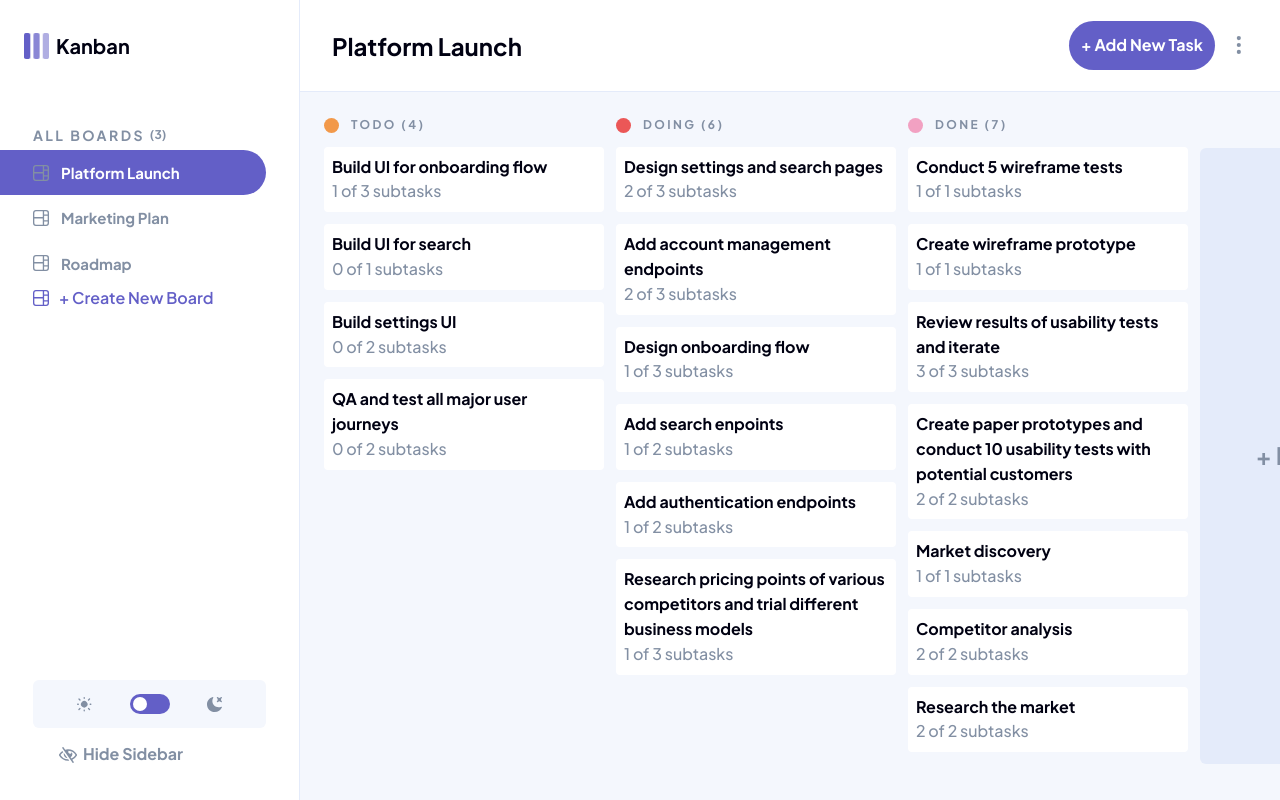
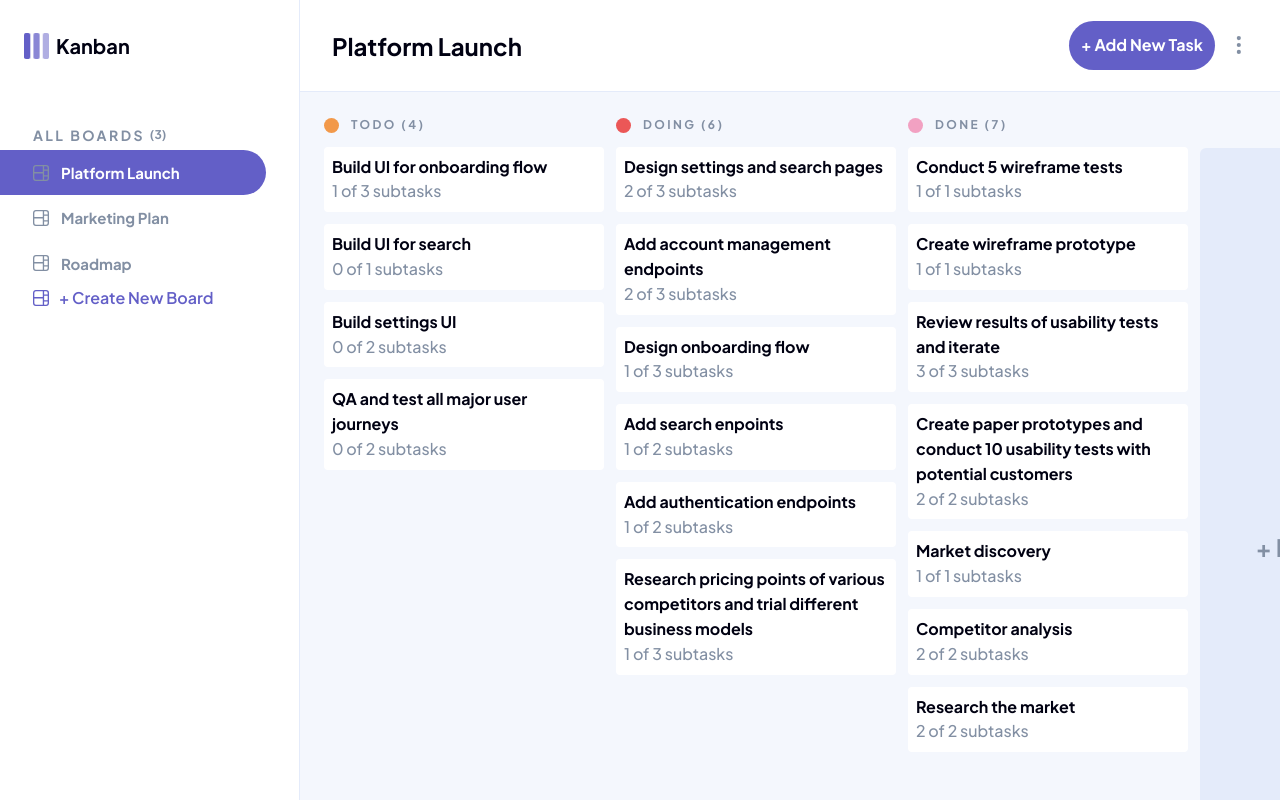
Before and after one commit to HabibEniolabi/kanban-task-management-app, a Next.js app: page / in a window 1280 px wide. Shown: the top 800 px of the page. Built offline with nearby package versions, Linux system fonts and the light colour scheme.

Commit message:
Fixes on toggle sidebar and others

```diff
--- a/src/app/ClientLayout.tsx
+++ b/src/app/ClientLayout.tsx
@@ -53,7 +53,7 @@
         const mappedBoards: Board[] = jsonBoards.map((board, index) => ({
           id: String(index + 1),
           name: board.name,
-          icon: <BoardIcon color="#828FA3" />,
+          icon: <BoardIcon color={"#828FA3"} />,
           columns: board.columns.map((column, colIndex) => ({
             id: `col-${index}-${colIndex}`,
             name: column.name,
--- a/src/assets/icon/toggle.tsx
+++ b/src/assets/icon/toggle.tsx
@@ -1,36 +1,58 @@
+"use client";
 import * as React from "react";
 import { SVGProps } from "react";
 import { motion } from "framer-motion";
 
 export interface ToggleProps extends SVGProps<SVGSVGElement> {
-  primaryColor: string;
-  secondaryColor: string;
-  isDark: boolean;
+  checked: boolean;
+  onToggle: () => void;
 }
 
 const Toggle = ({
-  primaryColor,
-  secondaryColor,
-  isDark,
+  checked,
+  onToggle,
   ...props
-}: ToggleProps) => (
+}: ToggleProps) => {
+  const [showFocus, setShowFocus] = React.useState(false);
+  return(
   <svg
-    xmlns="http://www.w3.org/2000/svg"
-    viewBox="0 0 40 20"
-    fill="none"
-    className={primaryColor}
-    {...props}
-  >
-    <rect width={40} height={20} fill={secondaryColor} rx={10} />
-    <motion.g
-      className="transition-transform duration-300 ease-out"
+      viewBox="0 0 40 20"
+      width={40}
+      height={20}
+      role="switch"
+      aria-checked={checked}
+      tabIndex={0}
+      onClick={onToggle}
+      onKeyDown={(e) => {
+        if (e.key === "Enter" || e.key === " ") {
+          e.preventDefault();
+          onToggle();
+        }
+      }}
+      {...props}
+      onFocus={() => setShowFocus(true)}
+      onBlur={() => setShowFocus(false)}
+      onPointerDown={() => setShowFocus(false)}
       style={{
-        transform: isDark ? "translateX(20px)" : "translateX(0px)",
-        transformOrigin: "center",
+        cursor: "pointer",
+        outline:  "none",
+        outlineOffset: "4px",
+        borderRadius: "999px",
       }}
     >
-      <circle cx={isDark ? 30 : 10} cy={10} r={7} fill={primaryColor} />
-    </motion.g>
-  </svg>
-);
+      {/* Track */}
+      <rect width={40} height={20} rx={10} fill="#635FC7" />
+
+      {/* Knob */}
+      <motion.circle
+        cx={checked ? 30 : 10}
+        cy={10}
+        r={7}
+        fill="#fff"
+        animate={{ cx: checked ? 30 : 10 }}
+        transition={{ type: "spring", stiffness: 400, damping: 25 }}
+      />
+    </svg>
+  )
+};
 export default Toggle;
--- a/src/components/BoardPage.tsx
+++ b/src/components/BoardPage.tsx
@@ -43,7 +43,7 @@
           />
         ))}
 
-        <div className="bg-[#E4EBFA] dark:bg-[#20212c] min-w-[280px]  rounded-[6px] mt-8 shrink-0 flex items-center justify-center">
+        <div className="bg-[#E4EBFA] dark:bg-[#20212c] min-w-[280px] min-h-screen rounded-[6px] mt-8 shrink-0 flex items-center justify-center">
           <div
             className="cursor-pointer text-[#828FA3] font-bold text-[24px] hover:text-[#635FC7]"
             onClick={onClick}
--- a/src/components/Sidebar.tsx
+++ b/src/components/Sidebar.tsx
@@ -1,5 +1,5 @@
 "use client";
-import React from "react";
+import React, { useState } from "react";
 import BoardSection, { Board } from "./SidebarCommon/BoardSesction";
 import Hide from "../assets/icon/hide";
 import Sun from "../assets/icon/sun";
@@ -25,6 +25,8 @@
 }: SidebarProps) => {
   const { colorScheme, setColorScheme } = useMantineColorScheme();
   const isDark = colorScheme === "dark";
+
+  const [checked, setChecked] = useState(false);
 
   const toggleTheme = () => {
     const newScheme = isDark ? "light" : "dark";
@@ -76,9 +78,8 @@
             </div>
             <div className="w-[40px] h-[20px]">
               <Toggle
-                primaryColor={isDark ? "#635FC7" : "#fff"}
-                secondaryColor={isDark ? "#fff" : "#635FC7"}
-                isDark={false}
+                checked={checked}
+                onToggle={() => setChecked((v) => !v)}
               />
             </div>
             <div className="w-[15px] h-[15px]">
```
